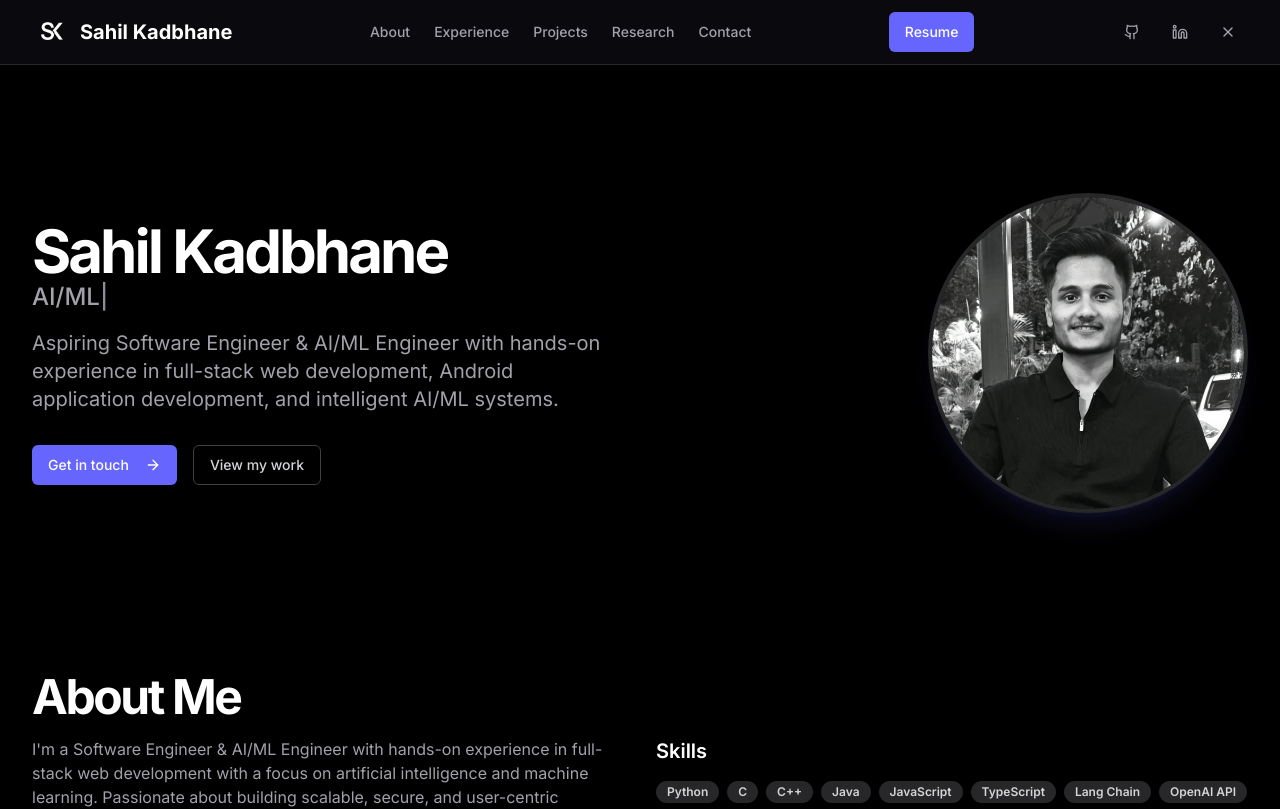
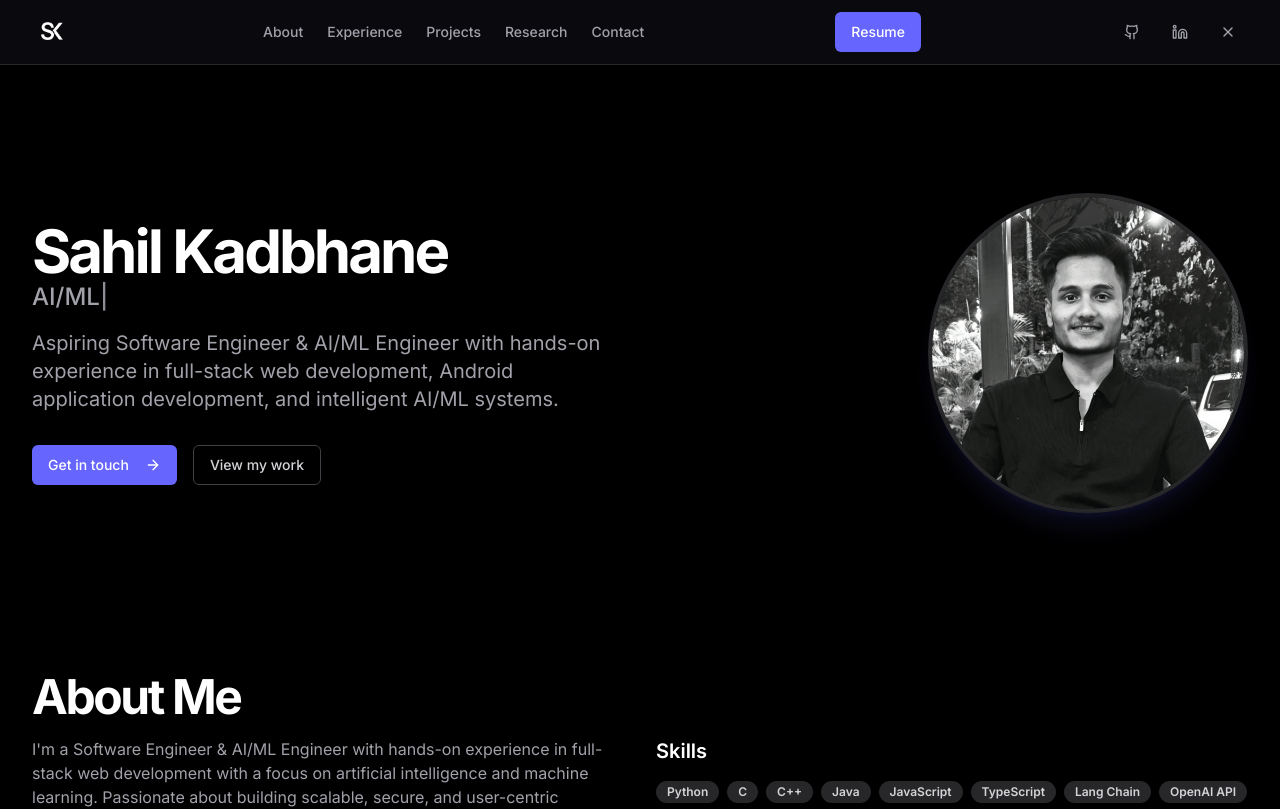
Before and after one commit to Sahilrk15/Personal-Portfolio, a Next.js app: page / in a window 1280 px wide. Shown: the top 809 px of the page. Built offline with nearby package versions, Linux system fonts and the light colour scheme.

Commit message:
Update page.tsx

```diff
--- a/app/page.tsx
+++ b/app/page.tsx
@@ -19,7 +19,7 @@ export default function Home() {
         alt="Logo"
         className="w-10 h-10 rounded-full"
       />
-      <span className="font-bold text-xl text-white">Sahil Kadbhane</span>
+      {/* <span className="font-bold text-xl text-white">Sahil Kadbhane</span> */}
           </Link>
           <nav className="hidden md:flex items-center gap-6">
              <Link href="#about" className="text-sm font-medium text-zinc-400 transition-colors hover:text-primary">
```
